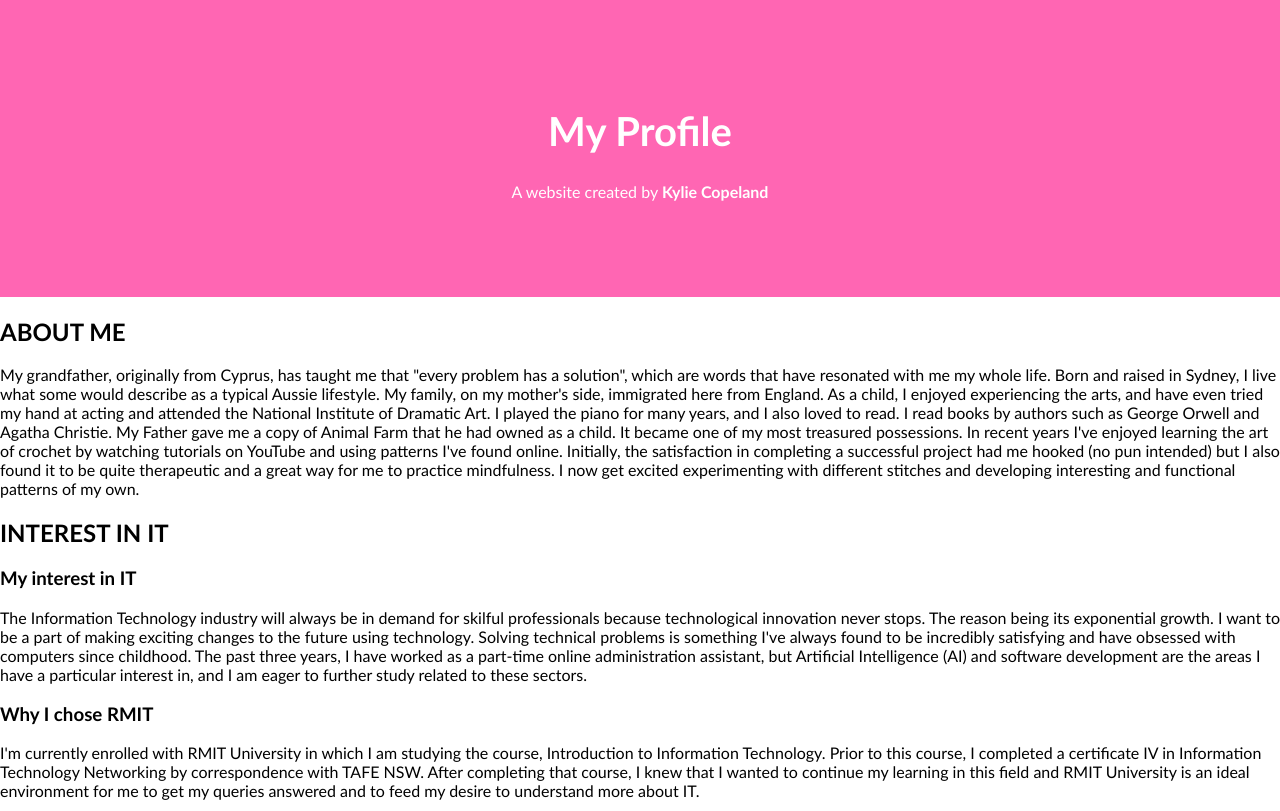
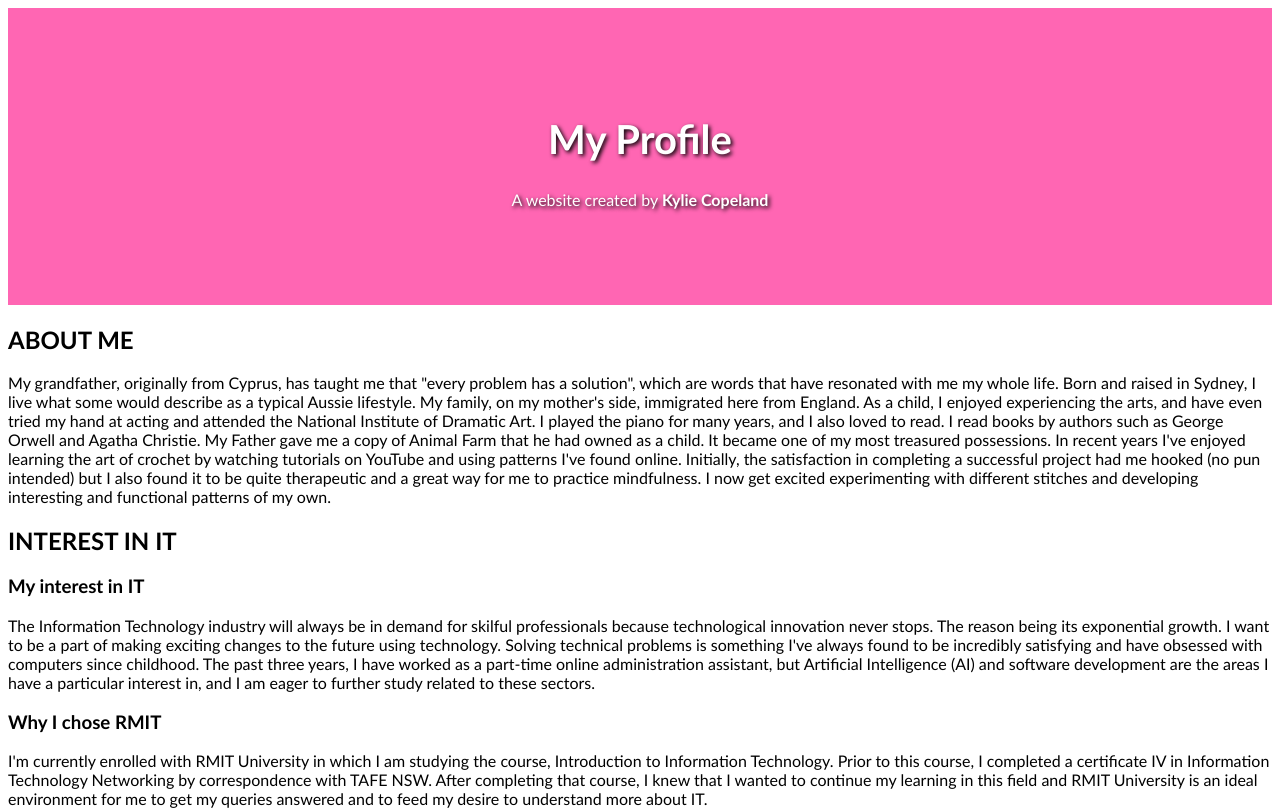
Before and after one commit to kylie-copeland/my-profile, a plain HTML site: page index.html in a window 1280 px wide. Shown: the top 811 px of the page. Drawn offline with Linux system fonts and the light colour scheme.

Commit message:
Update index.html

```diff
--- a/index.html
+++ b/index.html
@@ -10,13 +10,14 @@ box-sizing: border-box;
 }
 body {
 font-family: calibri;
-margin: 0;
+margin: 10;
 }
 .header {
 padding: 80px;
 text-align: center;
 background: #ff66b3;
 color: white;
+text-shadow: 2px 2px 4px #000000;
 }
 .header h1 {
 font-size: 40px;
```
